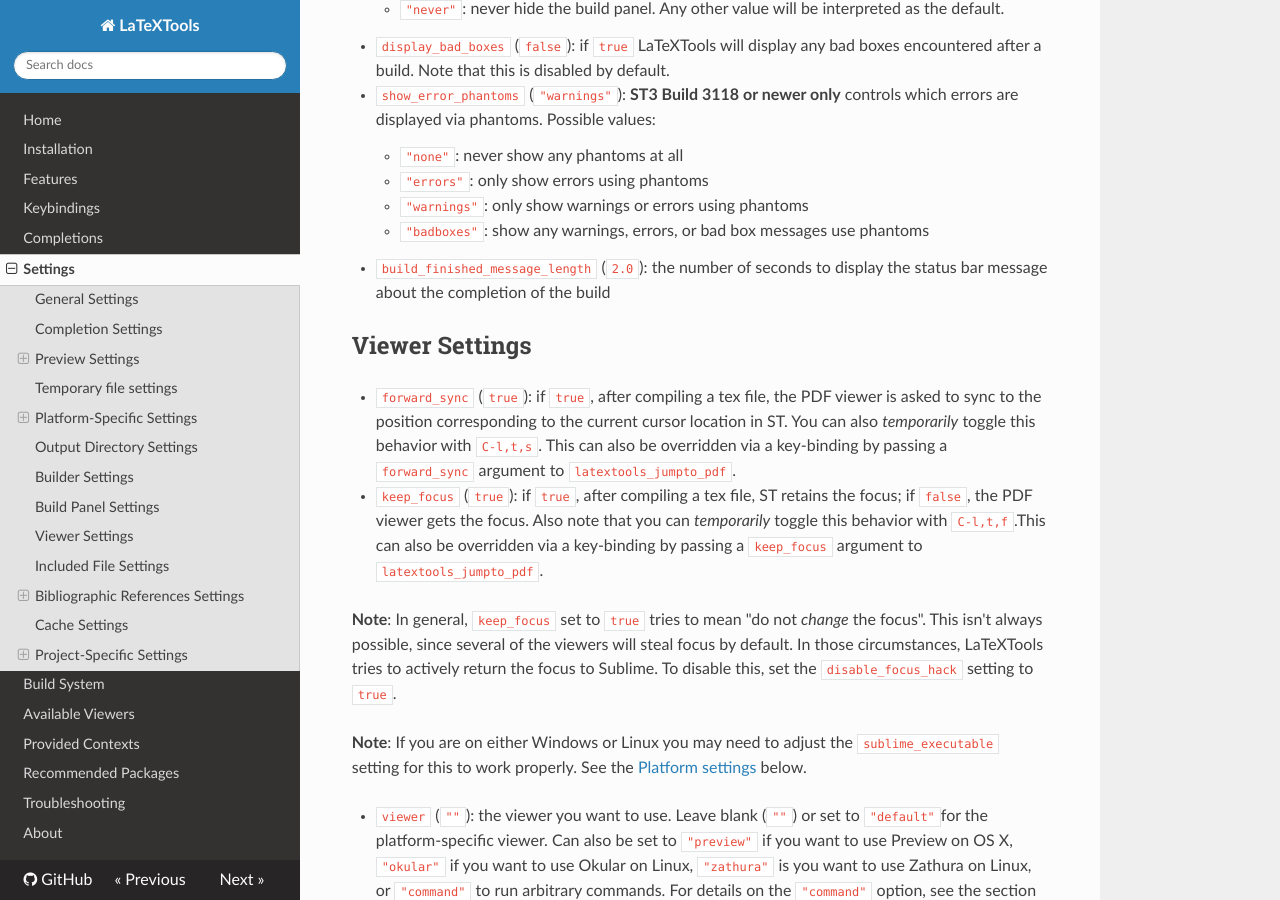
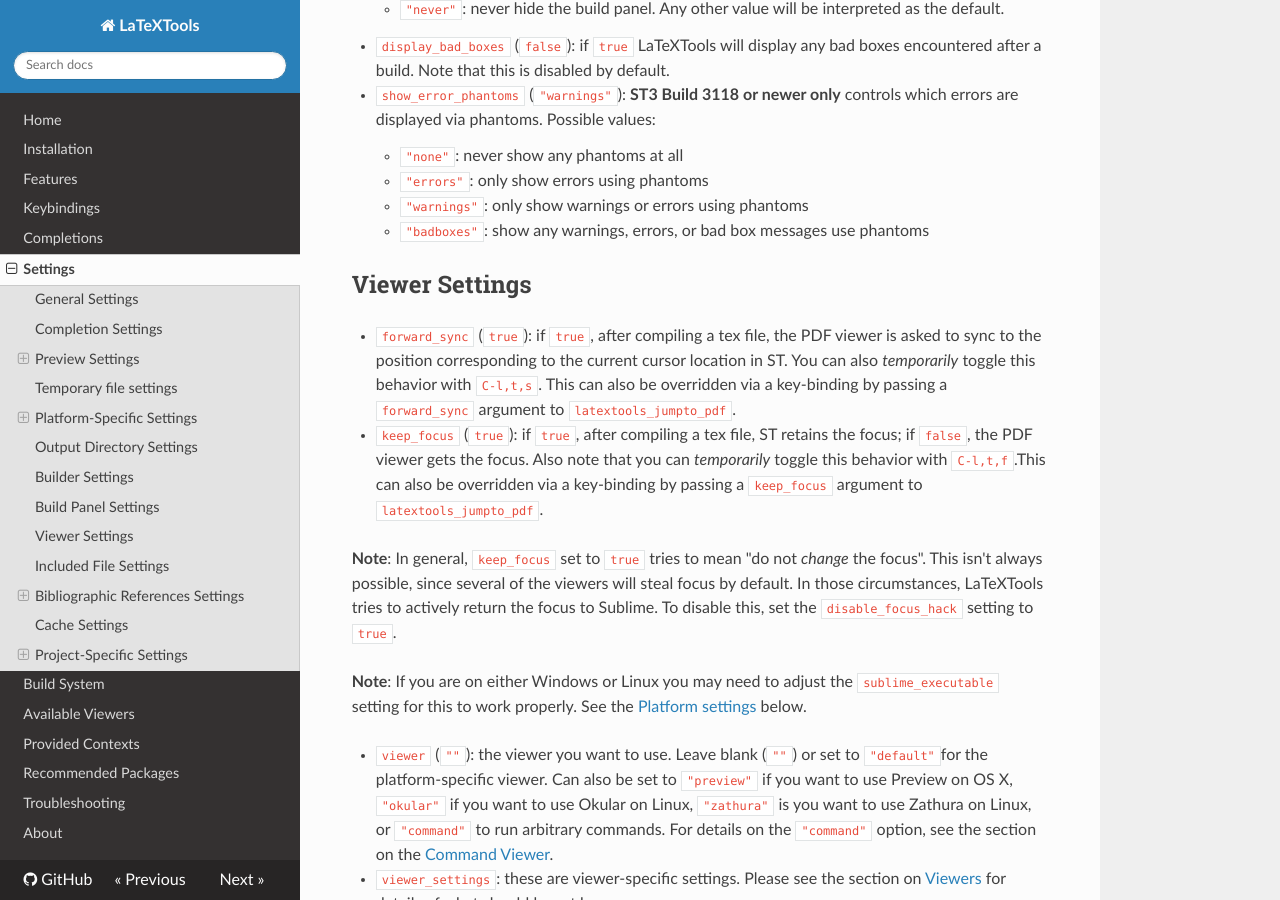
Before and after one commit to SublimeText/LaTeXTools, an MkDocs documentation site: the page built from docs/settings.md, in a window 1280 px wide and 900 px high, scrolled down 6430 px. Built offline with MkDocs 1.6.1, drawn with Linux system fonts in a browser that asks for light colours; nearby versions of some CDN libraries.

Commit message:
Remove obsolete setting
Status bar messages are created with ST's `Window.status_message()` API,
which uses fixed display duration values.

```diff
--- a/docs/settings.md
+++ b/docs/settings.md
@@ -142,7 +142,6 @@ Any other value will be interpreted as the default.
 	 * `"errors"`: only show errors using phantoms
 	 * `"warnings"`: only show warnings or errors using phantoms
 	 * `"badboxes"`: show any warnings, errors, or bad box messages use phantoms
-* `build_finished_message_length` (`2.0`): the number of seconds to display the status bar message about the completion of the build
 
 ## Viewer Settings
 
```
Also changed, not shown: 1 other file.
